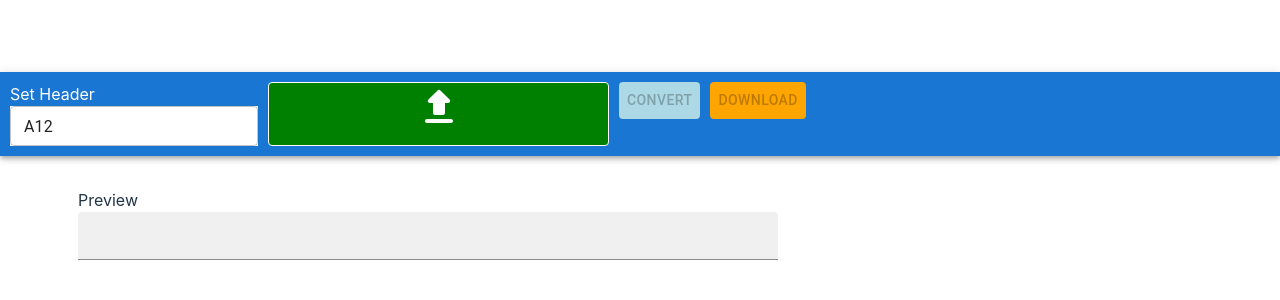
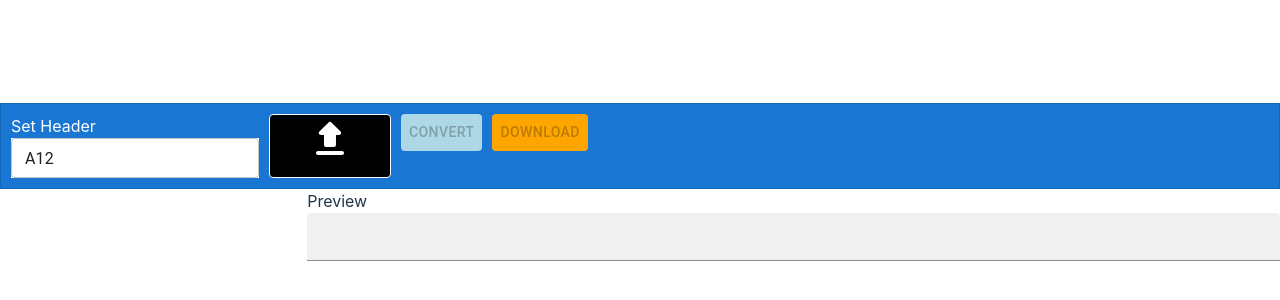
Before and after one commit to gmsat/excel-to-json-converter, a React (Vite) app in the folder client/: page / in a window 1280 px wide. Shown: the part 218-518 px from the top of the page. Built offline with nearby package versions, Linux system fonts and the light colour scheme.

Commit message:
some UI changes, still many left to do

```diff
--- a/client/src/App.css
+++ /dev/null
@@ -1,44 +0,0 @@
-body {
-  font-family: "Consolas", serif;
-}
-
-#root {
-  margin: 0 auto;
-  padding: 2rem;
-  text-align: center;
-}
-
-.logo {
-  height: 6em;
-  padding: 1.5em;
-  will-change: filter;
-}
-.logo:hover {
-  filter: drop-shadow(0 0 2em #646cffaa);
-}
-.logo.react:hover {
-  filter: drop-shadow(0 0 2em #61dafbaa);
-}
-
-@keyframes logo-spin {
-  from {
-    transform: rotate(0deg);
-  }
-  to {
-    transform: rotate(360deg);
-  }
-}
-
-@media (prefers-reduced-motion: no-preference) {
-  a:nth-of-type(2) .logo {
-    animation: logo-spin infinite 20s linear;
-  }
-}
-
-.card {
-  padding: 2em;
-}
-
-.read-the-docs {
-  color: #888;
-}
--- a/client/src/App.tsx
+++ b/client/src/App.tsx
@@ -3,7 +3,8 @@ import ExcelToJson from "./modules/excel-to-json";
 import { DataOptions, DataPreview, UploadDownload } from "./components";
 import MyContext from "./context/my-context/MyContext";
 import ChangeValuesDialog from "./components/change-values-dialog/ChangeValuesDialog";
-import { AppBar, Grid, FormControl } from "@mui/material";
+import { AppBar, Grid, Box } from "@mui/material";
+import "./app.css";
 
 // TODO: feature to change header values based on their index, choose for which objects to change values for
 // TODO: enable / disable header feature, choose which keys and values to show and update all objects
@@ -99,18 +100,41 @@ function App() {
   }
 
   return (
-    <Grid sx={{width: "100%"}}>
-      <FormControl onSubmit={handleSubmit} sx={{minWidth: "100vw"}}>
 
-        <AppBar position={"sticky"} sx={{backgroundColor: "blueGrey"}} variant={"elevation"}>
+    <Grid display={"flex"}
+          flexDirection={"column"}
+          margin={"auto"}
+          justifyContent={"center"}
+          alignItems={"center"}
+          width={"100%"}
+    >
+
+      <Box component={"form"}
+           onSubmit={handleSubmit}
+           sx={{
+             display: "flex",
+             flexFlow: "column",
+             justifyContent: "space-between",
+             width: "100vw",
+             margin: "auto"
+           }}>
+
+        {/*<Grid display={"flex"} flexDirection={"column"}>*/}
+
+          <AppBar position={"static"} variant={"outlined"}>
+
             <UploadDownload handleChange={handleChange}
                             outputExists={outputExists}
                             downloadEnabled={downloadEnabled}
                             setDownloadEnabled={setDownloadEnabled}
                             downloadLink={downloadLink!}/>
+
           </AppBar>
 
-        <Grid display={"flex"} flexDirection={"row"} gap={4} padding={4}>
+
+          <Grid item display={"flex"}>
+
+            <Grid item display={"flex"} flexDirection={"row"} gap={4} padding={4} flex={1}>
               <DataOptions headerKeys={headerKeys}
                            oldKeys={oldKeys}
                            setOldKeys={setOldKeys}
@@ -118,13 +142,20 @@ function App() {
                            setNewKeys={setNewKeys}
                            handleSubmit={handleSubmit}
                            outputExists={outputExists}/>
+            </Grid>
 
+            <Grid item flex={4}>
               <DataPreview preview={preview}/>
             </Grid>
 
+          </Grid>
+
+        {/*</Grid>*/}
+
         <ChangeValuesDialog/>
 
-      </FormControl>
+      </Box>
+
     </Grid>
   );
 }
--- a/client/src/components/data-keys/DataKeys.tsx
+++ b/client/src/components/data-keys/DataKeys.tsx
@@ -1,5 +1,6 @@
 import React, { useEffect, useState } from 'react';
 import { HeadersList } from "./HeadersList";
+import { Button } from "@mui/material";
 
 export interface DataKeysProps {
   data: string[] | null,
--- a/client/src/components/data-keys/HeaderInput.tsx
+++ b/client/src/components/data-keys/HeaderInput.tsx
@@ -13,6 +13,8 @@ export interface HeaderInputProps {
   resetClicked: boolean,
   setResetClicked: (state: boolean) => void
 }
+
+// TODO: fix headers resetting when changing state too quickly for inputs
 
 export const HeaderInput: React.FC<HeaderInputProps> = ({itemData, index, resetClicked}) => {
   const [originalVal, setOriginalVal] = useState(itemData);
@@ -78,7 +80,7 @@ export const HeaderInput: React.FC<HeaderInputProps> = ({itemData, index, resetC
   }, [value]);
 
   return (
-    <div style={{height: "35px", display: "flex"}}>
+    <div style={{height: "25px", display: "flex"}}>
       <div style={{display: "flex", gap: 5, justifyContent: "center", alignItems: "center"}}>
 
         <p style={{flex: 1}}>({index})</p>
@@ -92,7 +94,7 @@ export const HeaderInput: React.FC<HeaderInputProps> = ({itemData, index, resetC
           </IconButton>
         </div>
 
-        <TextField variant={"standard"} sx={{flex: 4}} size={"small"} type="text" value={value} onChange={handleInputChange}/>
+        <TextField variant={"standard"} sx={{flex: 6}} size={"small"} type="text" value={value} onChange={handleInputChange}/>
 
       </div>
     </div>
--- a/client/src/components/data-options/DataOptions.tsx
+++ b/client/src/components/data-options/DataOptions.tsx
@@ -21,17 +21,7 @@ const DataOptions: React.FC<DataOptionsProps> = ({
                                                    outputExists
                                                  }) => {
   return (
-    <div>
-      <div style={{display: "flex", flexFlow: "column", width: "100%", gap: 20}}>
-
-        <div style={{
-          display: "flex",
-          flexFlow: "column",
-          gap: 10,
-          width: "100%",
-          alignItems: "flex-start",
-          padding: 7,
-        }}>
+    <>
 
       {outputExists ?
         <DataKeys
@@ -46,10 +36,7 @@ const DataOptions: React.FC<DataOptionsProps> = ({
         : null
       }
 
-        </div>
-
-      </div>
-    </div>
+    </>
   );
 };
 
--- a/client/src/components/json-preview/DataPreview.tsx
+++ b/client/src/components/json-preview/DataPreview.tsx
@@ -7,15 +7,12 @@ interface DataPreviewProps {
 
 const DataPreview: React.FC<DataPreviewProps> = ({preview}) => {
   return (
-    <div style={{display: "flex", flexFlow: "column", borderRadius: 6, minHeight: "100%"}}>
 
-      <div style={{display: "flex", flexFlow: "column", minHeight: "100%"}} className={"card"}>
-        <label style={{textAlign: "left"}} htmlFor="preview">Preview</label>
-        {/*<textarea style={{minHeight: "100vh", width: "600px", resize: "none"}} disabled id={"preview"} value={preview ? JSON.stringify(preview, null, 2) : ""}/>*/}
-        <TextField fullWidth variant={"filled"} size={"small"} maxRows={32} sx={{width: "700px"}} multiline id={"preview"} value={preview ? JSON.stringify(preview, null, 2) : ""}/>
-      </div>
+    <div style={{display: "flex", flexDirection: "column"}}>
+      <label style={{textAlign: "left"}} htmlFor="preview">Preview</label>
+      <TextField variant={"filled"} size={"small"} maxRows={32} multiline id={"preview"} value={preview ? JSON.stringify(preview, null, 2) : ""}/>
+    </div>
 
-    </div>
   );
 };
 
--- a/client/src/components/upload-download/UploadDownload.tsx
+++ b/client/src/components/upload-download/UploadDownload.tsx
@@ -22,13 +22,14 @@ const hideUpload = {
 
 const uploadButtonBoxStyle = {
   border: "solid white 1px",
+  width: "120px",
+  backgroundColor: "black",
   borderRadius: 4,
   display: "flex",
   justifyContent: "center",
   alightItems: "center",
-  backgroundColor: "green",
   '&:hover': {
-    backgroundColor: "lightGreen",
+    backgroundColor: "#00a10f",
   }
 }
 
```
Also changed, not shown: client/src/app.css (added). Lines whose indentation alone changed are shown as unchanged.
